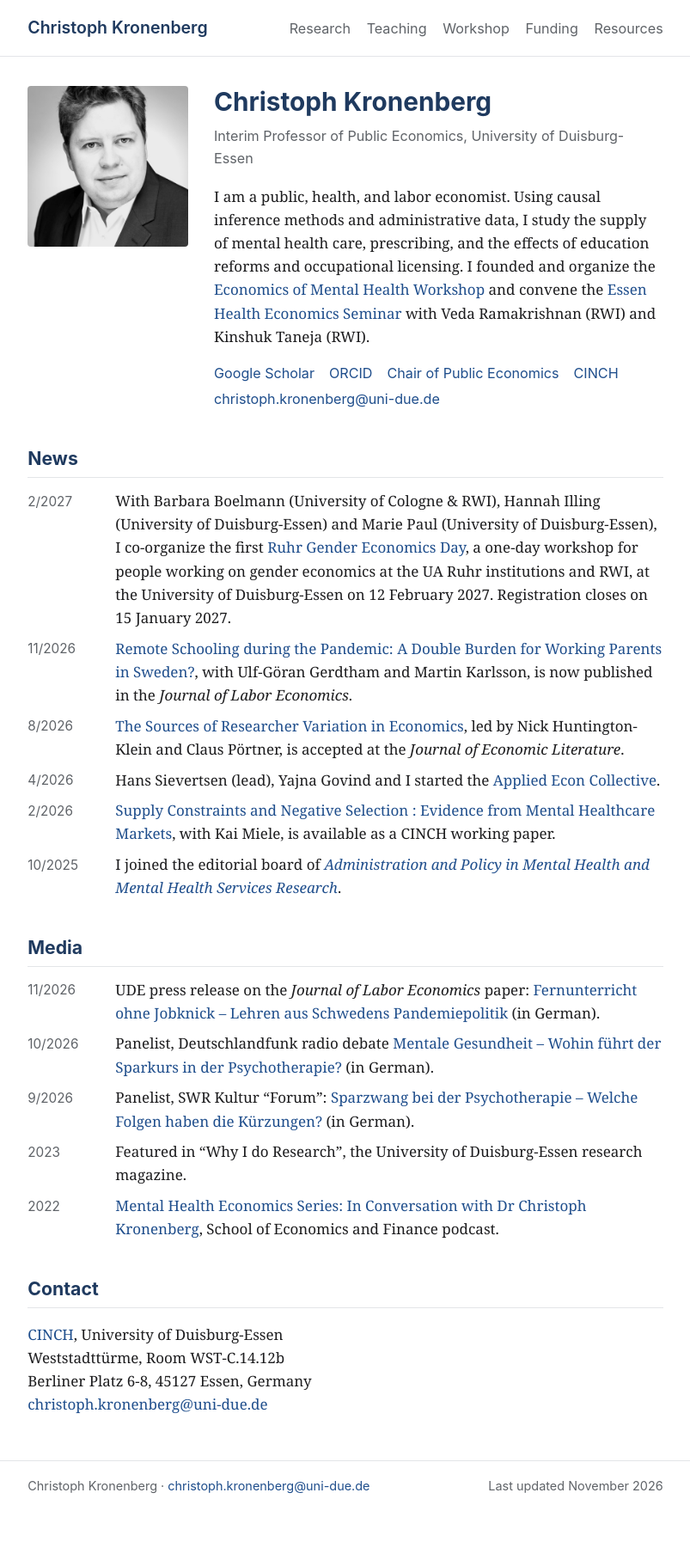
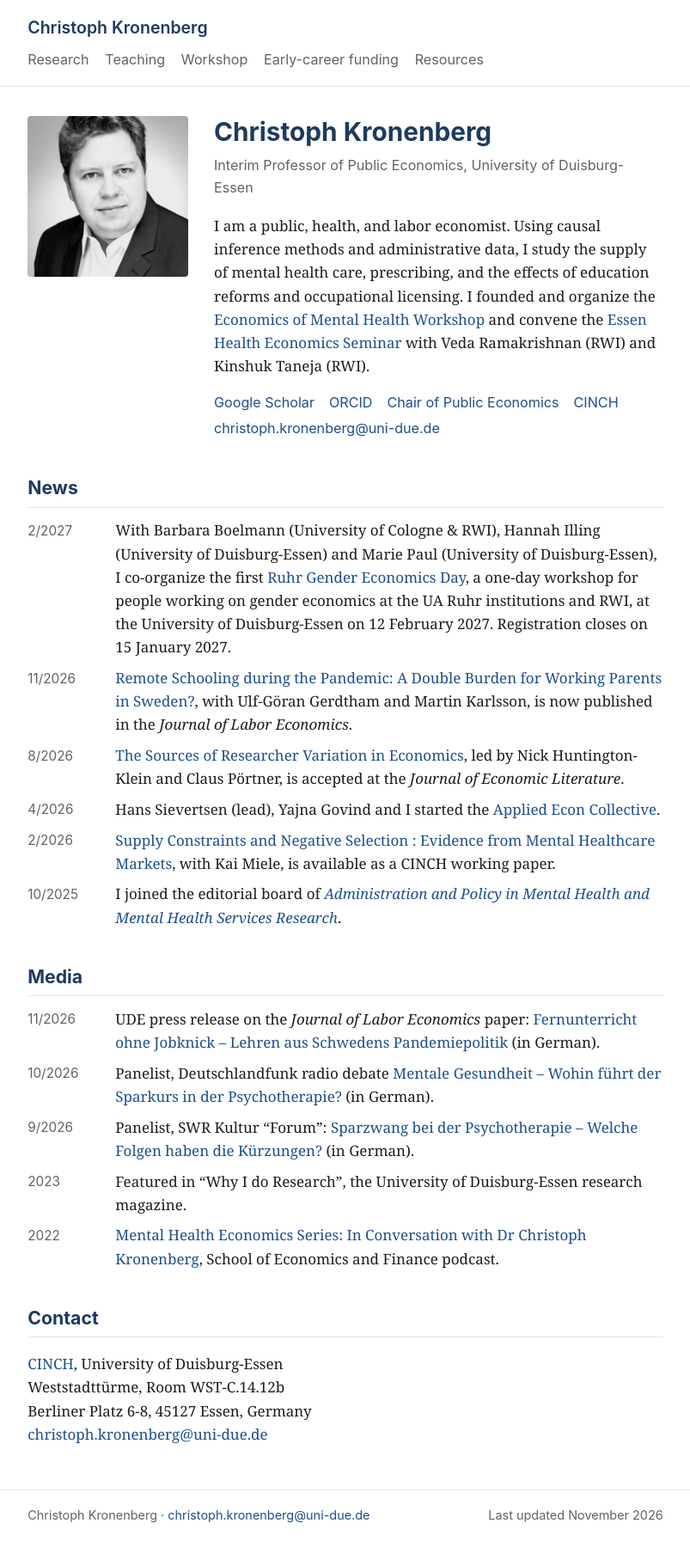
Before and after one commit to christophkronenberg/christophkronenberg.github.io, a Jekyll site: the page built from index.html, in a window 1280 px wide. Shown: the whole page at 86% size, without its empty margins (238-1041 px from the left). Built offline with Jekyll 4.4.1, drawn with Linux system fonts in a browser that asks for light colours; before the commit the page ends 1774 px from its top, so only the background shows below that.

Commit message:
Rename Funding menu item to Early-career funding
Co-Authored-By: Claude Opus 5.5 <noreply@anthropic.com>
Claude-Session: https://claude.ai/code/session_01JHkMGSBjQKgAWtVVHTPwwz

```diff
--- a/_config.yml
+++ b/_config.yml
@@ -12,7 +12,7 @@ nav:
     url: /teaching/
   - title: Workshop
     url: /workshop/
-  - title: Funding
+  - title: Early-career funding
     url: /funding/
   - title: Resources
     url: /resources/
```
